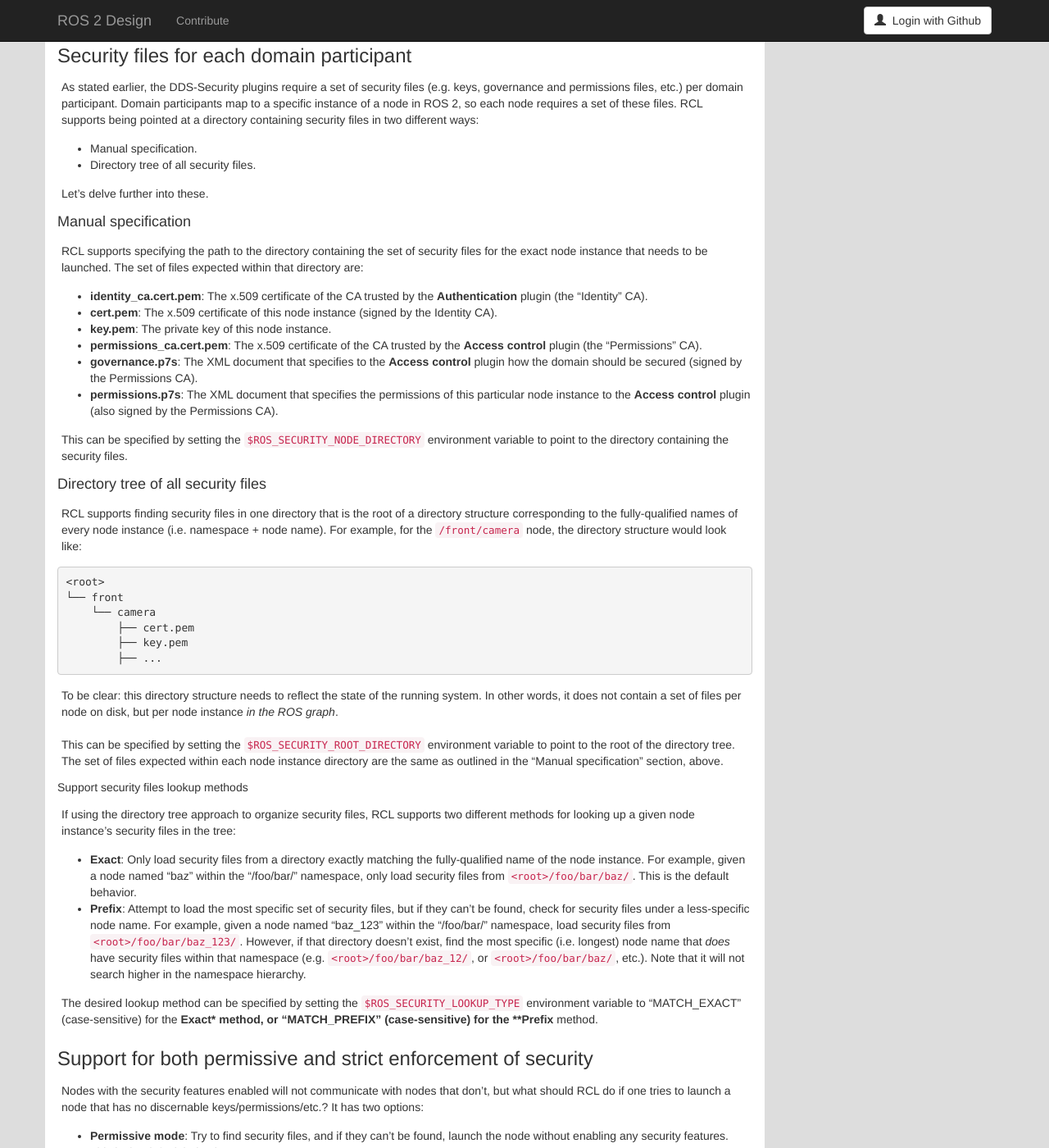
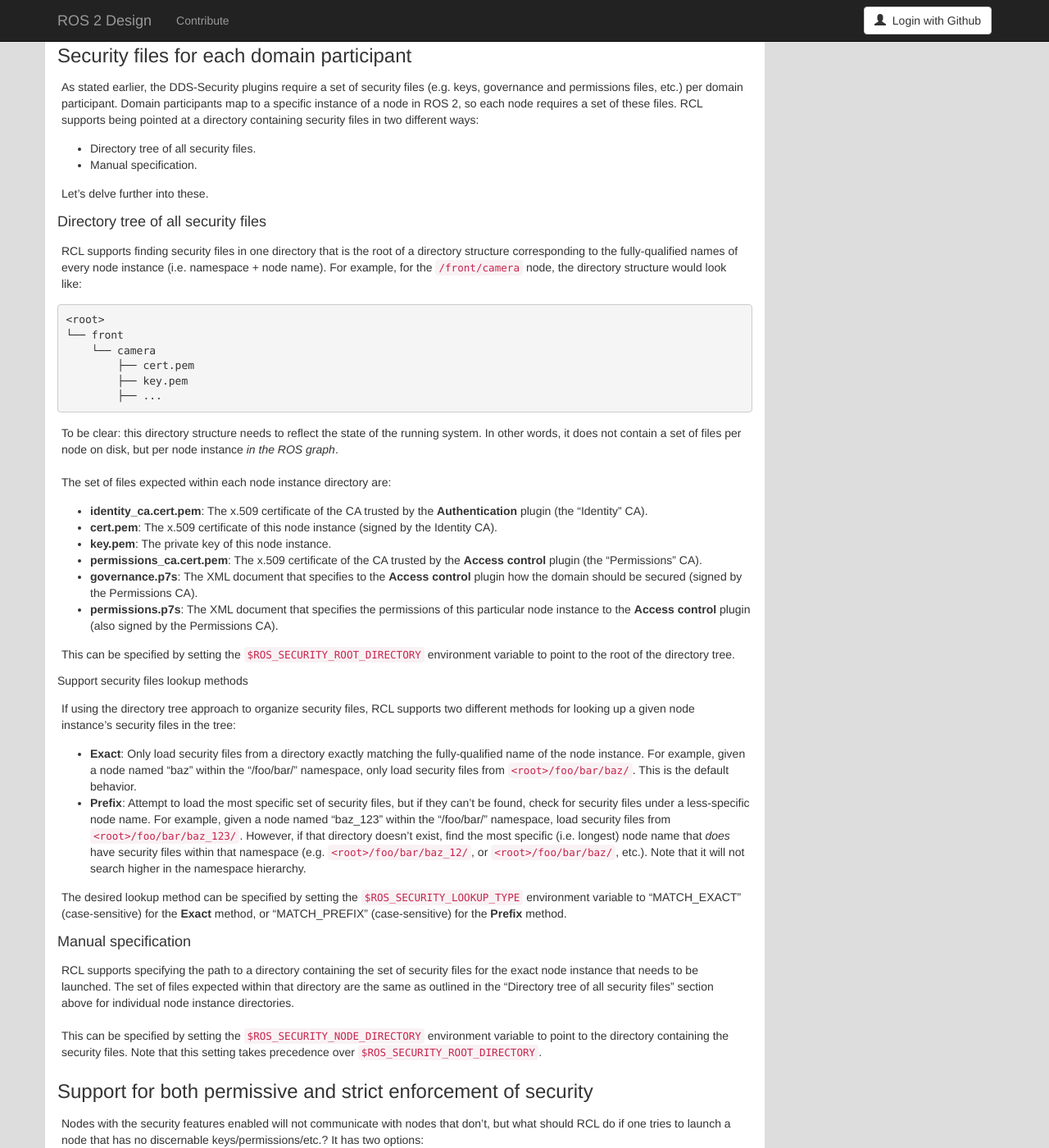
Before and after one commit to ros2/design, a Jekyll site: the page built from articles/ros2_dds_security.md, in a window 1280 px wide and 1400 px high, scrolled down 1776 px. Shown: the whole window at 82% size. Built offline with Jekyll 4.4.1, drawn with Linux system fonts in a browser that asks for light colours; nearby versions of some CDN libraries; some of the changed lines change nothing that is shown.

Commit message:
Reorder manual and directory tree
Signed-off-by: Kyle Fazzari <kyle@canonical.com>

```diff
--- a/articles/ros2_dds_security.md
+++ b/articles/ros2_dds_security.md
@@ -101,25 +101,10 @@ As stated earlier, the DDS-Security plugins require a set of security files (e.g
 Domain participants map to a specific instance of a node in ROS 2, so each node requires a set of these files.
 RCL supports being pointed at a directory containing security files in two different ways:
 
+- Directory tree of all security files.
 - Manual specification.
-- Directory tree of all security files.
 
 Let's delve further into these.
-
-
-#### Manual specification
-
-RCL supports specifying the path to the directory containing the set of security files for the exact node instance that needs to be launched.
-The set of files expected within that directory are:
-
-- **identity_ca.cert.pem**: The x.509 certificate of the CA trusted by the **Authentication** plugin (the "Identity" CA).
-- **cert.pem**: The x.509 certificate of this node instance (signed by the Identity CA).
-- **key.pem**: The private key of this node instance.
-- **permissions_ca.cert.pem**: The x.509 certificate of the CA trusted by the **Access control** plugin (the "Permissions" CA).
-- **governance.p7s**: The XML document that specifies to the **Access control** plugin how the domain should be secured  (signed by the Permissions CA).
-- **permissions.p7s**: The XML document that specifies the permissions of this particular node instance to the **Access control** plugin (also signed by the Permissions CA).
-
-This can be specified by setting the `$ROS_SECURITY_NODE_DIRECTORY` environment variable to point to the directory containing the security files.
 
 
 #### Directory tree of all security files
@@ -137,8 +122,16 @@ For example, for the `/front/camera` node, the directory structure would look li
 To be clear: this directory structure needs to reflect the state of the running system.
 In other words, it does not contain a set of files per node on disk, but per node instance _in the ROS graph_.
 
+The set of files expected within each node instance directory are:
+
+- **identity_ca.cert.pem**: The x.509 certificate of the CA trusted by the **Authentication** plugin (the "Identity" CA).
+- **cert.pem**: The x.509 certificate of this node instance (signed by the Identity CA).
+- **key.pem**: The private key of this node instance.
+- **permissions_ca.cert.pem**: The x.509 certificate of the CA trusted by the **Access control** plugin (the "Permissions" CA).
+- **governance.p7s**: The XML document that specifies to the **Access control** plugin how the domain should be secured  (signed by the Permissions CA).
+- **permissions.p7s**: The XML document that specifies the permissions of this particular node instance to the **Access control** plugin (also signed by the Permissions CA).
+
 This can be specified by setting the `$ROS_SECURITY_ROOT_DIRECTORY` environment variable to point to the root of the directory tree.
-The set of files expected within each node instance directory are the same as outlined in the "Manual specification" section, above.
 
 
 ##### Support security files lookup methods
@@ -153,7 +146,16 @@ For example, given a node named "baz_123" within the "/foo/bar/" namespace, load
 However, if that directory doesn't exist, find the most specific (i.e. longest) node name that _does_ have security files within that namespace (e.g. `<root>/foo/bar/baz_12/`, or `<root>/foo/bar/baz/`, etc.).
 Note that it will not search higher in the namespace hierarchy.
 
-The desired lookup method can be specified by setting the `$ROS_SECURITY_LOOKUP_TYPE` environment variable to "MATCH_EXACT" (case-sensitive) for the **Exact* method, or "MATCH_PREFIX" (case-sensitive) for the **Prefix** method.
+The desired lookup method can be specified by setting the `$ROS_SECURITY_LOOKUP_TYPE` environment variable to "MATCH_EXACT" (case-sensitive) for the **Exact** method, or "MATCH_PREFIX" (case-sensitive) for the **Prefix** method.
+
+
+#### Manual specification
+
+RCL supports specifying the path to a directory containing the set of security files for the exact node instance that needs to be launched.
+The set of files expected within that directory are the same as outlined in the "Directory tree of all security files" section above for individual node instance directories.
+
+This can be specified by setting the `$ROS_SECURITY_NODE_DIRECTORY` environment variable to point to the directory containing the security files.
+Note that this setting takes precedence over `$ROS_SECURITY_ROOT_DIRECTORY`.
 
 
 ### Support for both permissive and strict enforcement of security
```
